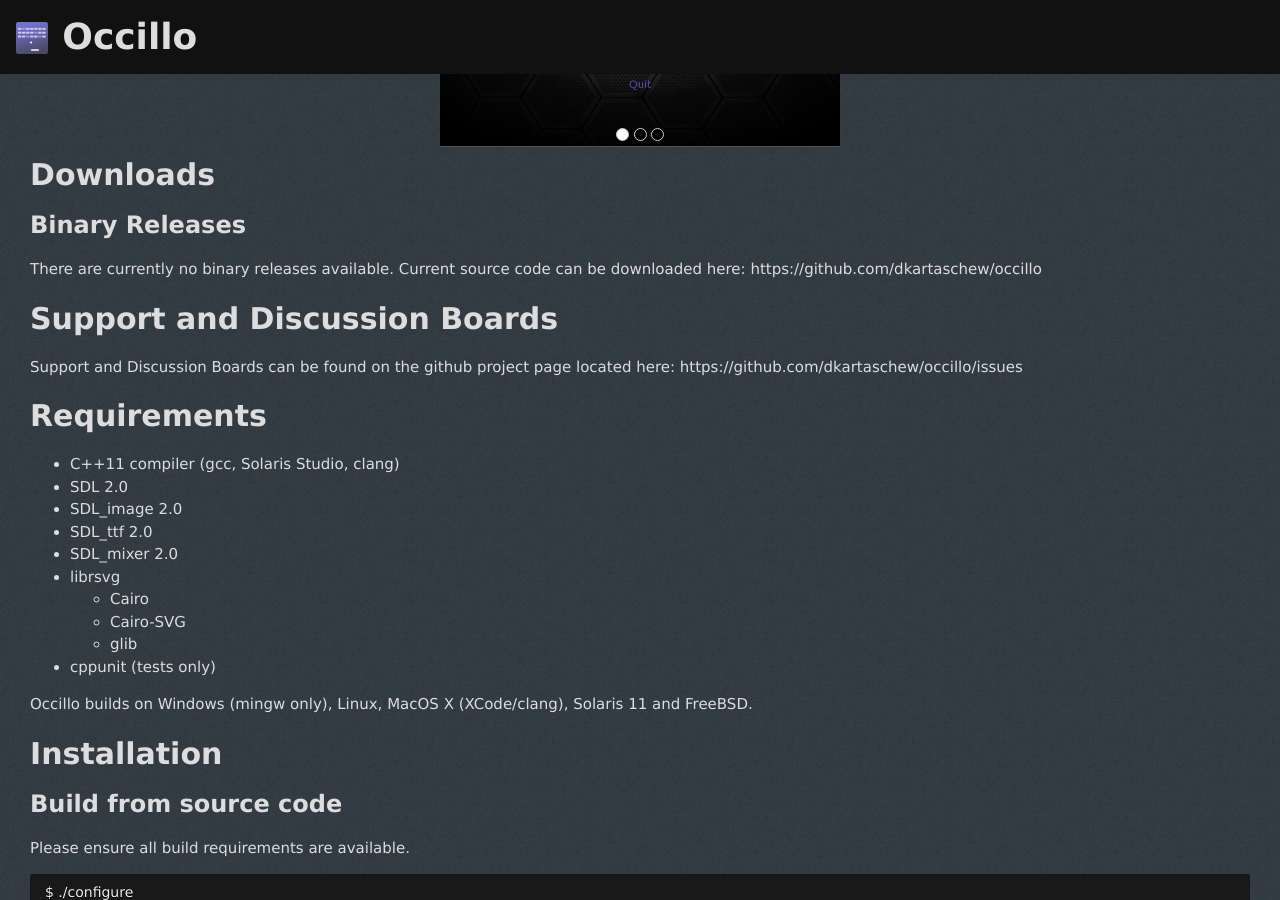
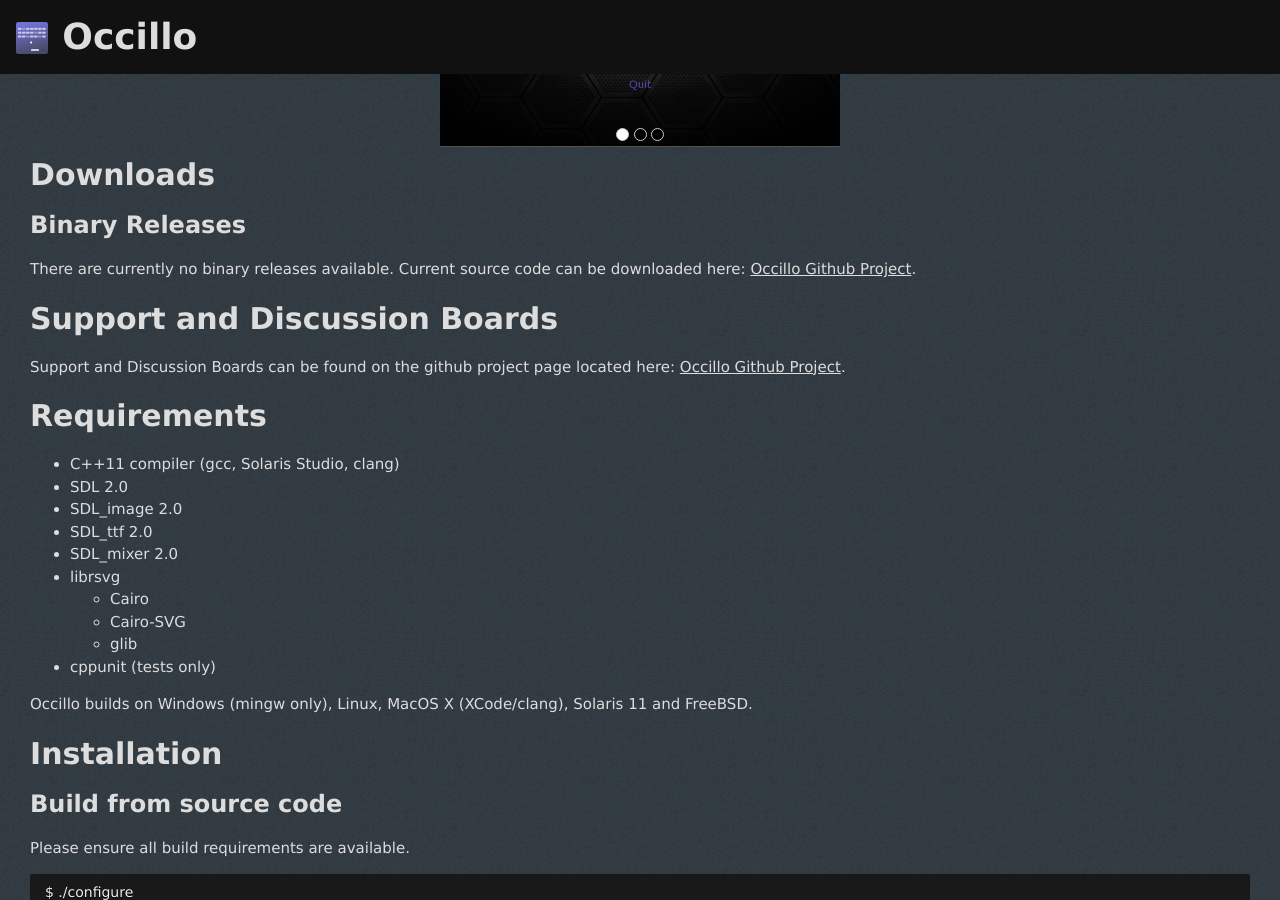
Before and after one commit to dkartaschew/occillo, a Jekyll site: the page built from index.md, in a window 1280 px wide and 900 px high, scrolled down 440 px. Built offline with Jekyll 4.4.1, drawn with Linux system fonts in a browser that asks for light colours.

Commit message:
Update Site Links

```diff
--- a/index.md
+++ b/index.md
@@ -36,12 +36,14 @@
 
 ### Binary Releases
 
-There are currently no binary releases available. Current source code can be downloaded here: https://github.com/dkartaschew/occillo
+There are currently no binary releases available. Current source code can be downloaded here:
+[Occillo Github Project](https://github.com/dkartaschew/occillo).
 
 ## Support and Discussion Boards
 
 Support and Discussion Boards can be found on the github project page located here:
-https://github.com/dkartaschew/occillo/issues
+[Occillo Github Project](https://github.com/dkartaschew/occillo/issues).
+
 
 ## Requirements
 
```
